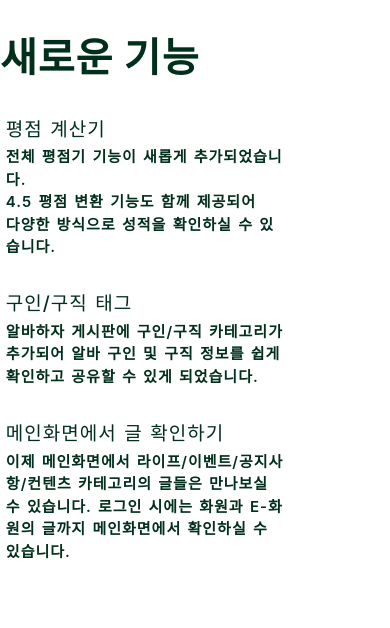
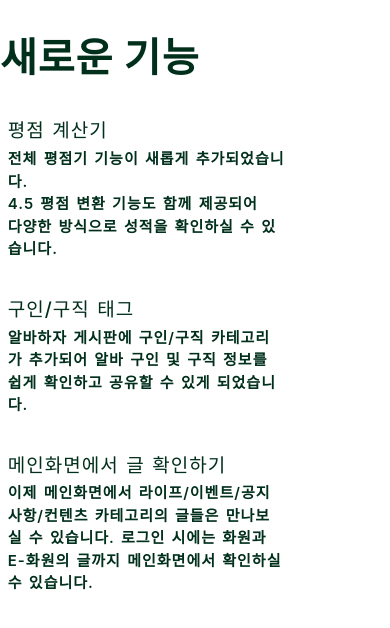
Before and after one commit to rkdmsals/renewal-guide, a React (Create React App) app: page /ServicePage in a window 390 px wide. Shown: the top 628 px of the page. Built offline with nearby package versions, Linux system fonts and the light colour scheme; the HTML template or start-up script is replaced by a standard one.

Commit message:
padding 및 글씨 크기 조정

```diff
--- a/src/components/views/ServicePage/ServicePage.css
+++ b/src/components/views/ServicePage/ServicePage.css
@@ -132,6 +132,11 @@
         margin-bottom: 3%;
     }
 
+    .servicePage_left_content_1,
+    .servicePage_left_content_2,
+    .servicePage_left_content_3 {
+        padding: 2px;
+    }
 }
 
 @media screen and (max-width: 280px) {
@@ -141,12 +146,11 @@
     }
 
     .servicePage_left_content_title {
-        font-size: 16px;
+        font-size: 15px;
     }
 
     .servicePage_left_content_body {
-        font-size: var(--fullPage-mobile-280-body-font-size)
+        font-size: var(--fullPage-mobile-280-body-font-size);
     }
 
-
 }
```
